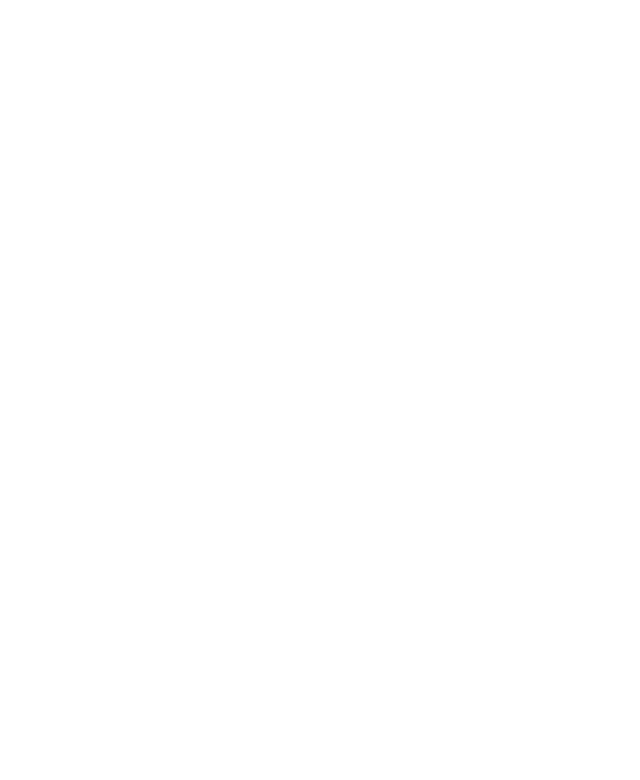
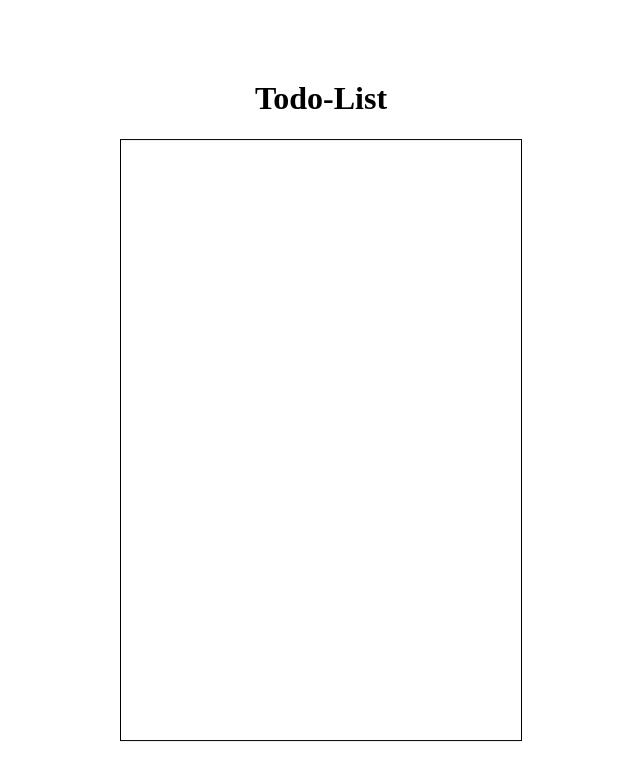
Before and after one commit to nninyeong/todo-useReducer-challenge, a React (Vite) app: page / in a window 1280 px wide. Shown: the top 780 px of the page, without its empty margins (319-959 px from the left). Built offline with nearby package versions, Linux system fonts and the light colour scheme.

Commit message:
[style] 전체적인 레이아웃 생성

```diff
--- a/src/App.jsx
+++ b/src/App.jsx
@@ -1,5 +1,26 @@
+import styled from "styled-components";
+import Title from "./components/Title";
+import TodoList from "./components/TodoList";
+
 function App() {
-  return <></>;
+  return (
+    <AppContainer>
+      <Title />
+      <TodoList />
+    </AppContainer>
+  );
 }
 
 export default App;
+
+const AppContainer = styled.div`
+  position: absolute;
+  top: 50%;
+  left: 50%;
+  transform: translate(-50%, -50%);
+
+  display: flex;
+  flex-direction: column;
+  justify-content: center;
+  align-items: center;
+`;
--- /dev/null
+++ b/src/components/Title.jsx
@@ -0,0 +1,5 @@
+const Title = () => {
+  return <h1>Todo-List</h1>;
+};
+
+export default Title;
--- /dev/null
+++ b/src/components/TodoList.jsx
@@ -0,0 +1,14 @@
+import styled from "styled-components";
+
+const TodoList = () => {
+  return <TodoListContainer></TodoListContainer>;
+};
+
+export default TodoList;
+
+const TodoListContainer = styled.div`
+  width: 400px;
+  height: 600px;
+
+  border: 1px solid black;
+`;
```
